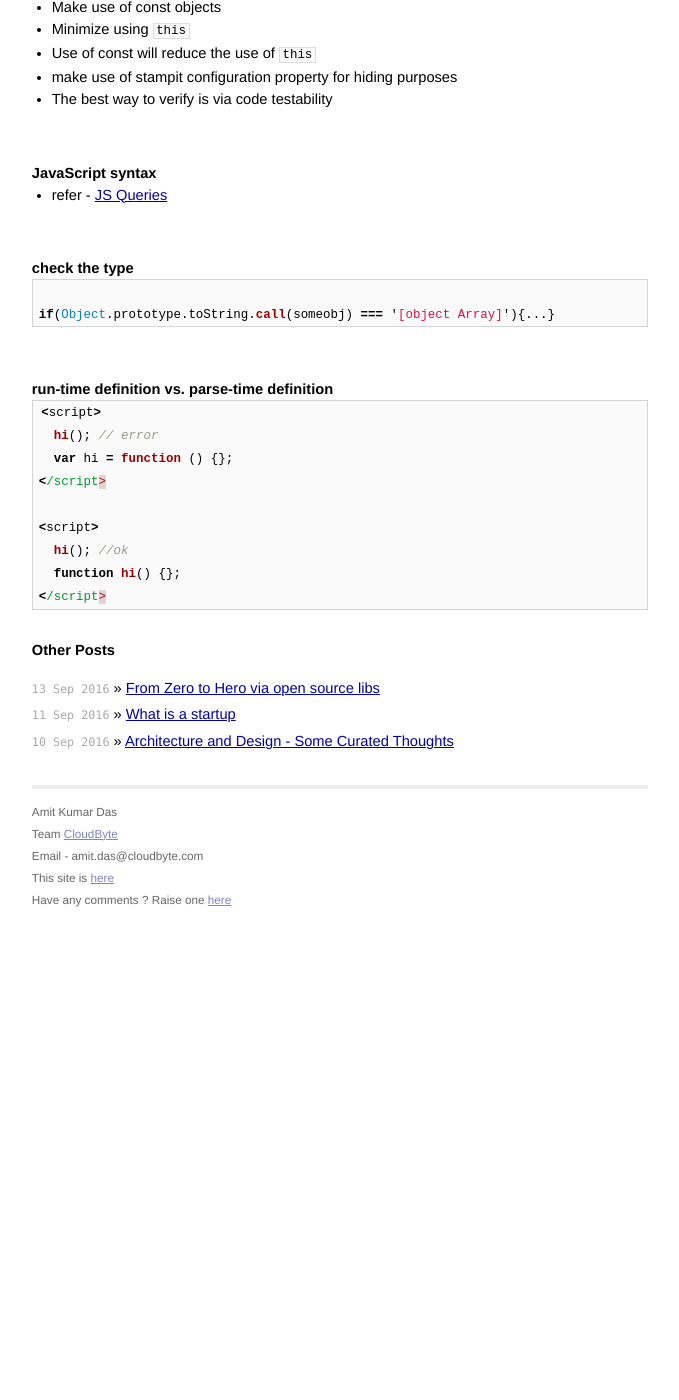
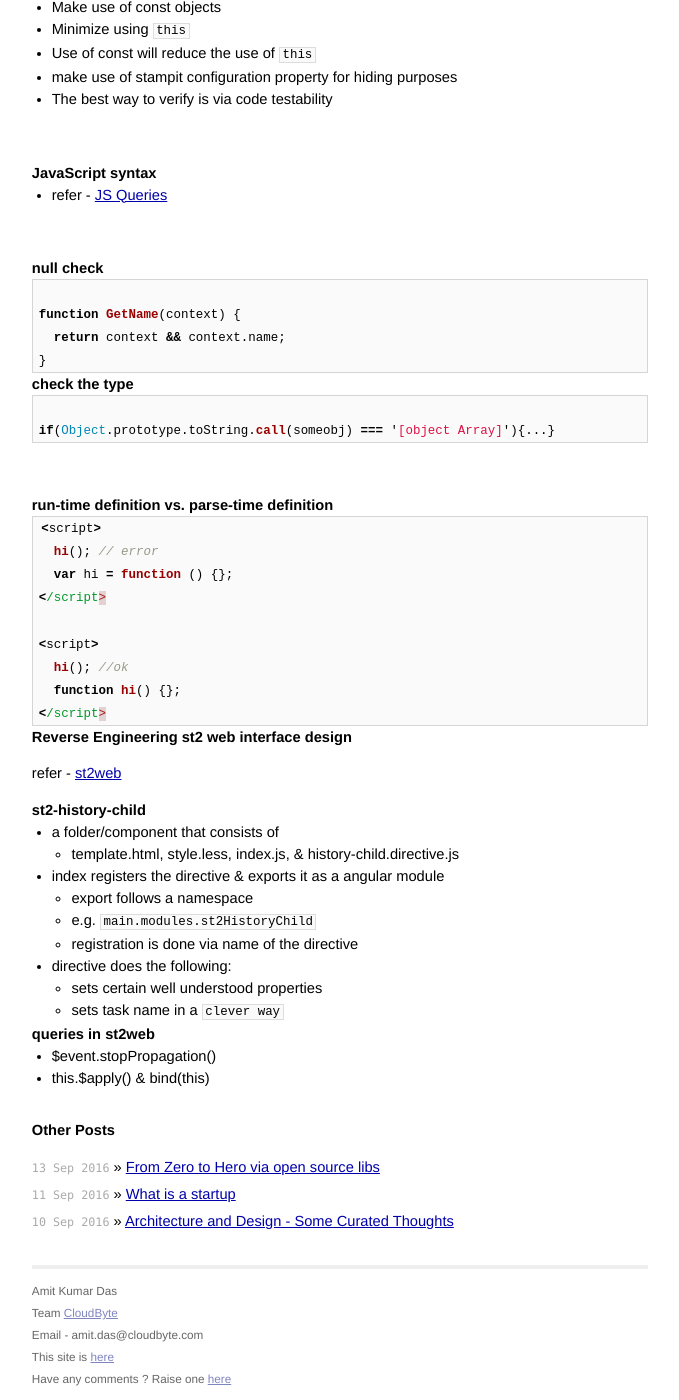
Before and after one commit to AmitKumarDas/amitkumardas.github.io, a Jekyll site: the page built from _posts/2016-09-04-exp-prog-guide-to-learn-js-a-curated-list.md, in a window 1280 px wide and 1400 px high, scrolled down 7229 px. Shown: the whole window, without its empty margins (300-979 px from the left). Built offline with Jekyll 4.4.1, drawn with Linux system fonts in a browser that asks for light colours; before the commit the page ends 8151 px from its top, so only the background shows below that.

Commit message:
Update 2016-09-04-exp-prog-guide-to-learn-js-a-curated-list.md

````diff
--- a/_posts/2016-09-04-exp-prog-guide-to-learn-js-a-curated-list.md
+++ b/_posts/2016-09-04-exp-prog-guide-to-learn-js-a-curated-list.md
@@ -378,6 +378,15 @@ refer - [separation & composition](https://medium.com/@koresar/fun-with-stamps-e
 
 <br />
 
+#### null check
+
+```javascript
+
+function GetName(context) {
+  return context && context.name;
+}
+```
+
 #### check the type
 
 ```javascript
@@ -400,3 +409,24 @@ if(Object.prototype.toString.call(someobj) === '[object Array]'){...}
   function hi() {};
 </script>
 ```
+
+### Reverse Engineering st2 web interface design
+
+refer - [st2web](https://github.com/StackStorm/st2web/)
+
+#### st2-history-child
+
+- a folder/component that consists of
+  - template.html, style.less, index.js, & history-child.directive.js
+- index registers the directive & exports it as a angular module
+  - export follows a namespace
+  - e.g. ```main.modules.st2HistoryChild```
+  - registration is done via name of the directive
+- directive does the following:
+  - sets certain well understood properties
+  - sets task name in a ```clever way```
+
+#### queries in st2web
+
+- $event.stopPropagation()
+- this.$apply() & bind(this)
````
